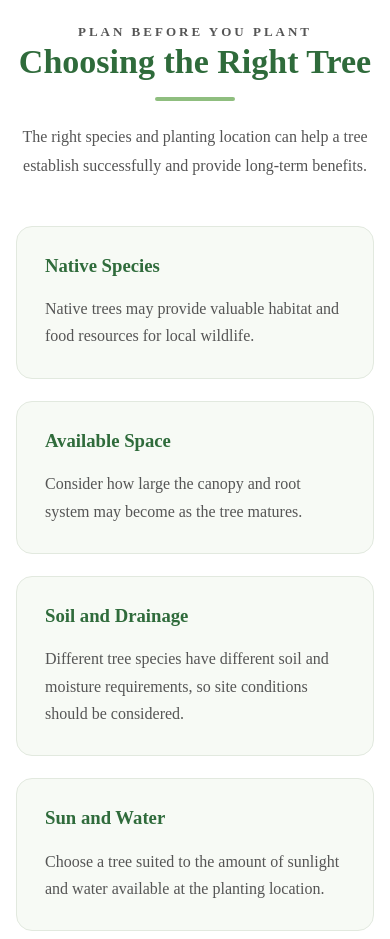
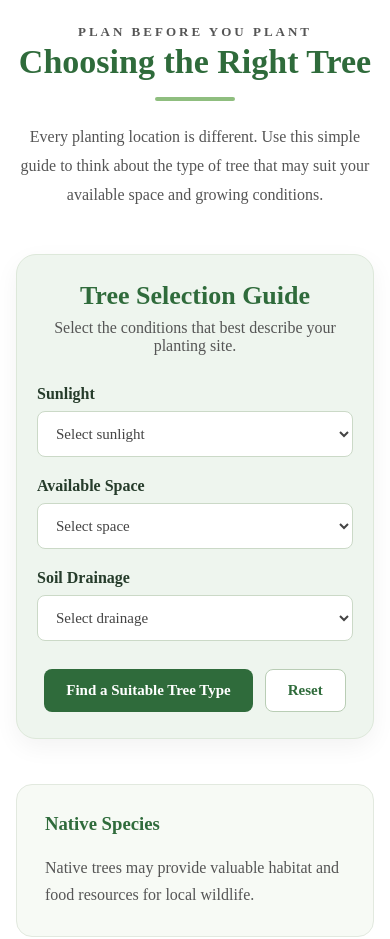
Before and after one commit to Frank-C-35839899/Assessment, a Vue app: page /tree-planting in a window 390 px wide. Shown: the part 3040-3979 px from the top of the page. Built offline with nearby package versions, Linux system fonts and the light colour scheme.

Commit message:
Final view of Tree Planting Page

```diff
--- a/src/views/TreePlantingView.vue
+++ b/src/views/TreePlantingView.vue
@@ -119,6 +119,84 @@ const openStep = (step) => {
 
 const closeStep = () => {
   selectedStep.value = null
+}
+
+const treeSelection = ref({
+  sunlight: '',
+  space: '',
+  drainage: '',
+})
+
+const treeRecommendation = ref(null)
+
+const findTreeRecommendation = () => {
+  const sunlight = treeSelection.value.sunlight
+  const space = treeSelection.value.space
+  const drainage = treeSelection.value.drainage
+
+  if (!sunlight || !space || !drainage) {
+    treeRecommendation.value = {
+      error: true,
+      title: 'Please complete all selections.',
+      text: 'Choose the sunlight, available space and soil drainage before viewing a recommendation.',
+    }
+
+    return
+  }
+
+  if (space === 'small') {
+    treeRecommendation.value = {
+      error: false,
+      title: 'Small Native Tree or Large Shrub',
+      text: 'A smaller native tree or large shrub may be more suitable where growing space is limited.',
+      reasons: [
+        `Suitable for ${sunlight === 'full' ? 'full sun' : 'partially shaded'} conditions.`,
+        'More appropriate for restricted urban spaces.',
+        `Consider species suited to ${drainage} soil drainage.`,
+        'Native vegetation can provide habitat and resources for local wildlife.',
+      ],
+    }
+
+    return
+  }
+
+  if (space === 'medium') {
+    treeRecommendation.value = {
+      error: false,
+      title: 'Medium-Sized Native Tree',
+      text: 'A medium-sized native tree can provide shade and habitat without requiring the space of a very large canopy tree.',
+      reasons: [
+        `Suitable for a site with ${sunlight === 'full' ? 'good sunlight exposure' : 'some shade'}.`,
+        'Provides useful canopy cover while remaining suitable for medium-sized spaces.',
+        `Choose a species compatible with ${drainage} drainage conditions.`,
+        'Can contribute to urban cooling and biodiversity.',
+      ],
+    }
+
+    return
+  }
+
+  treeRecommendation.value = {
+    error: false,
+    title: 'Larger Canopy or Shade Tree',
+    text: 'Where sufficient space is available, a larger tree may provide greater shade, habitat and long-term urban greening benefits.',
+    reasons: [
+      `Consider a species suited to ${sunlight === 'full' ? 'full sun' : 'partial shade'}.`,
+      'Large sites can accommodate wider canopies and larger root systems.',
+      `Check that the species is suitable for ${drainage} soil drainage.`,
+      'Allow enough distance from buildings, paths and infrastructure.',
+    ],
+  }
+}
+
+const resetTreeSelection = () => {
+  treeSelection.value = {
+    sunlight: '',
+    space: '',
+    drainage: '',
+  }
+
+  treeRecommendation.value = null
 }
 </script>
 
@@ -307,8 +385,8 @@ const closeStep = () => {
     </div>
 
     <!-- =========================
-         Choosing the Right Tree
-    ========================== -->
+     Choosing the Right Tree
+========================== -->
     <section class="choice-section">
       <div class="section-header">
         <p class="section-tag">PLAN BEFORE YOU PLANT</p>
@@ -318,11 +396,97 @@ const closeStep = () => {
         <div class="section-line"></div>
 
         <p>
-          The right species and planting location can help a tree establish successfully and provide
-          long-term benefits.
+          Every planting location is different. Use this simple guide to think about the type of
+          tree that may suit your available space and growing conditions.
         </p>
       </div>
 
+      <!-- Selection Tool -->
+      <div class="tree-selector">
+        <div class="selector-header">
+          <h3>Tree Selection Guide</h3>
+
+          <p>Select the conditions that best describe your planting site.</p>
+        </div>
+
+        <div class="selector-grid">
+          <!-- Sunlight -->
+          <div class="selector-group">
+            <label for="sunlight"> Sunlight </label>
+
+            <select id="sunlight" v-model="treeSelection.sunlight">
+              <option value="">Select sunlight</option>
+
+              <option value="full">Full Sun</option>
+
+              <option value="partial">Partial Shade</option>
+            </select>
+          </div>
+
+          <!-- Space -->
+          <div class="selector-group">
+            <label for="space"> Available Space </label>
+
+            <select id="space" v-model="treeSelection.space">
+              <option value="">Select space</option>
+
+              <option value="small">Small</option>
+
+              <option value="medium">Medium</option>
+
+              <option value="large">Large</option>
+            </select>
+          </div>
+
+          <!-- Drainage -->
+          <div class="selector-group">
+            <label for="drainage"> Soil Drainage </label>
+
+            <select id="drainage" v-model="treeSelection.drainage">
+              <option value="">Select drainage</option>
+
+              <option value="good">Good</option>
+
+              <option value="moderate">Moderate</option>
+            </select>
+          </div>
+        </div>
+
+        <div class="selector-actions">
+          <button class="recommend-button" @click="findTreeRecommendation">
+            Find a Suitable Tree Type
+          </button>
+
+          <button class="reset-button" @click="resetTreeSelection">Reset</button>
+        </div>
+
+        <!-- Result -->
+        <div
+          v-if="treeRecommendation"
+          class="recommendation-box"
+          :class="{ error: treeRecommendation.error }"
+        >
+          <p class="recommendation-label">
+            {{ treeRecommendation.error ? 'SELECTION REQUIRED' : 'YOUR RECOMMENDATION' }}
+          </p>
+
+          <h3>
+            {{ treeRecommendation.title }}
+          </h3>
+
+          <p>
+            {{ treeRecommendation.text }}
+          </p>
+
+          <ul v-if="!treeRecommendation.error" class="recommendation-list">
+            <li v-for="reason in treeRecommendation.reasons" :key="reason">
+              {{ reason }}
+            </li>
+          </ul>
+        </div>
+      </div>
+
+      <!-- Supporting Information -->
       <div class="choice-grid">
         <div class="choice-card">
           <h3>Native Species</h3>
@@ -850,6 +1014,205 @@ const closeStep = () => {
 
   line-height: 1.7;
 }
+.tree-selector {
+  max-width: 900px;
+
+  margin: 0 auto 45px;
+
+  padding: 35px;
+
+  background: #eef5ee;
+
+  border: 1px solid #dde8da;
+
+  border-radius: 20px;
+
+  box-shadow: 0 8px 24px rgba(0, 0, 0, 0.05);
+}
+
+.selector-header {
+  text-align: center;
+
+  margin-bottom: 30px;
+}
+
+.selector-header h3 {
+  margin-top: 0;
+  margin-bottom: 8px;
+
+  color: #2f6b3b;
+
+  font-size: 26px;
+}
+
+.selector-header p {
+  margin: 0;
+
+  color: #555;
+}
+
+.selector-grid {
+  display: grid;
+
+  grid-template-columns: repeat(3, minmax(0, 1fr));
+
+  gap: 20px;
+}
+
+.selector-group label {
+  display: block;
+
+  margin-bottom: 8px;
+
+  color: #263c2b;
+
+  font-weight: 700;
+}
+
+.selector-group select {
+  width: 100%;
+
+  padding: 13px 14px;
+
+  font-family: inherit;
+  font-size: 15px;
+
+  color: #444;
+
+  background: white;
+
+  border: 1px solid #cbd9c7;
+
+  border-radius: 8px;
+
+  outline: none;
+}
+
+.selector-group select:focus {
+  border-color: #6f9f75;
+
+  box-shadow: 0 0 0 3px rgba(111, 159, 117, 0.15);
+}
+
+.selector-actions {
+  display: flex;
+
+  justify-content: center;
+
+  gap: 12px;
+
+  margin-top: 28px;
+
+  flex-wrap: wrap;
+}
+
+.recommend-button,
+.reset-button {
+  padding: 12px 22px;
+
+  border: none;
+
+  border-radius: 8px;
+
+  font-family: inherit;
+
+  font-size: 15px;
+  font-weight: 700;
+
+  cursor: pointer;
+
+  transition: 0.2s;
+}
+
+.recommend-button {
+  background: #2f6b3b;
+
+  color: white;
+}
+
+.recommend-button:hover {
+  background: #25552f;
+
+  transform: translateY(-2px);
+}
+
+.reset-button {
+  background: white;
+
+  color: #2f6b3b;
+
+  border: 1px solid #b9cdb5;
+}
+
+.reset-button:hover {
+  background: #f7faf5;
+}
+
+/* Recommendation */
+
+.recommendation-box {
+  margin-top: 30px;
+
+  padding: 26px;
+
+  background: white;
+
+  border-left: 5px solid #7eb36a;
+
+  border-radius: 14px;
+}
+
+.recommendation-box.error {
+  border-left-color: #b42318;
+}
+
+.recommendation-label {
+  margin: 0 0 8px;
+
+  color: #7aa66d;
+
+  font-size: 12px;
+  font-weight: 700;
+
+  letter-spacing: 2px;
+}
+
+.recommendation-box.error .recommendation-label {
+  color: #b42318;
+}
+
+.recommendation-box h3 {
+  margin-top: 0;
+  margin-bottom: 10px;
+
+  color: #2f6b3b;
+
+  font-size: 24px;
+}
+
+.recommendation-box.error h3 {
+  color: #b42318;
+}
+
+.recommendation-box p {
+  color: #555;
+
+  line-height: 1.7;
+}
+
+.recommendation-list {
+  margin-bottom: 0;
+
+  padding-left: 22px;
+
+  color: #555;
+}
+
+.recommendation-list li {
+  margin-bottom: 8px;
+
+  line-height: 1.6;
+}
 
 /* =========================
    Aftercare
@@ -990,6 +1353,14 @@ const closeStep = () => {
 }
 
 @media (max-width: 768px) {
+  .selector-grid {
+    grid-template-columns: 1fr;
+  }
+
+  .tree-selector {
+    padding: 26px 20px;
+  }
+
   .hero-section {
     padding: 65px 16px;
   }
```
